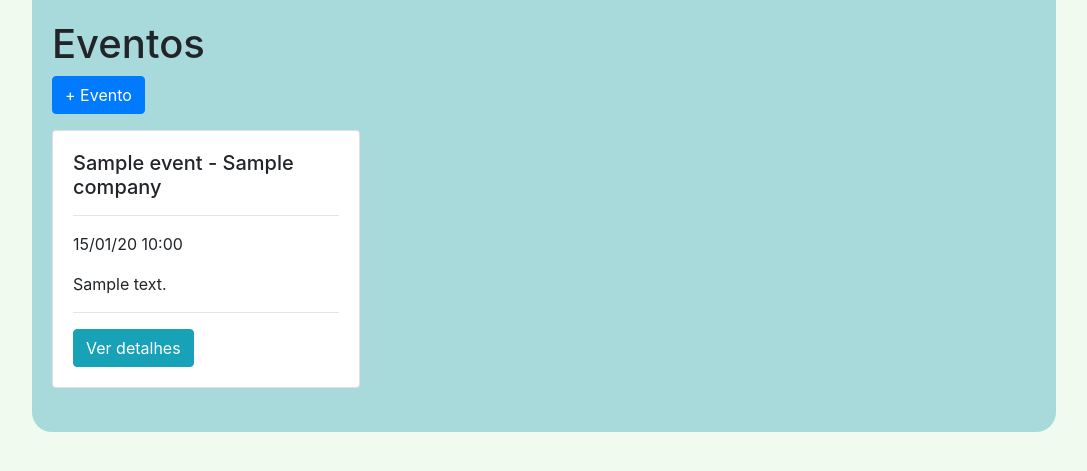
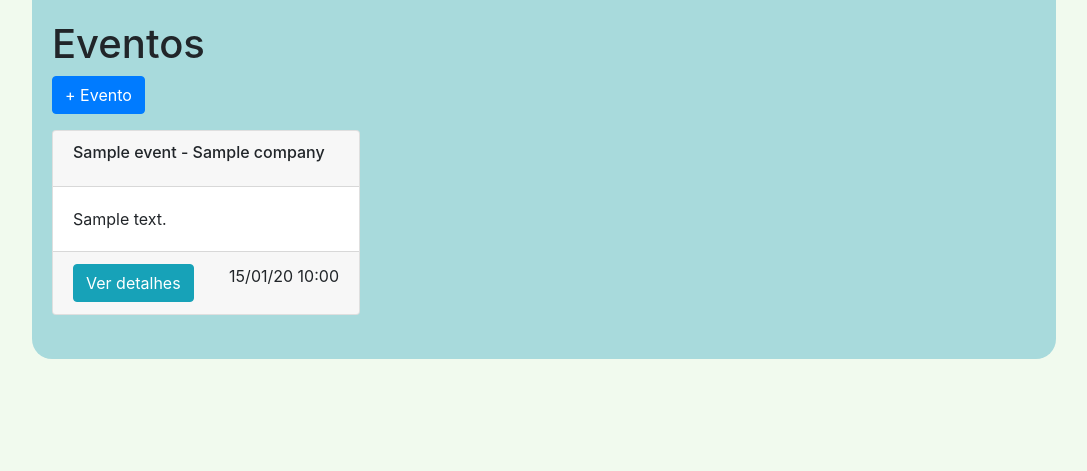
Before and after one commit to yurimachados/event_platform, a Django app: page /event-list/ in a window 1280 px wide. Shown: the part 56-527 px from the top of the page, without its empty margins (96-1183 px from the left). Run offline with Django 4.2, Linux system fonts and the light colour scheme; a user stored in the database is signed in; tables that the repository leaves empty hold one stand-in row (values such as "Sample post"); some libraries are stand-ins or nearby versions.

Commit message:
Refactor event_list.html layout

```diff
--- a/core/templates/core/event_list.html
+++ b/core/templates/core/event_list.html
@@ -1,10 +1,7 @@
-{% extends "./base.html" %}
-
-{% block title %}
-  Eventos
-{% endblock %}
-
+{% extends './base.html' %}
+{% block title %}Eventos{% endblock %}
 {% block content %}
+    <div>
         <h1>Eventos</h1>
         <a href="{% url 'event-create' %}" class="btn btn-primary mb-3">+ Evento</a>
 
@@ -12,17 +9,19 @@
             {% for event in events %}
                 <div class="col-md-4 mb-4">
                     <div class="card">
-                    {% comment %} <img src="{{ event.image.url }}" class="card-img-top" alt="{{ event.title }}"> {% endcomment %}
+                        <div class='card-header d-flex flex-row justify-content-between'>
+                            <h6 class="card-title">{{ event.title }} - {{ event.company }}</h6>
+                        </div>
                         <div class="card-body">
-                        <h5 class="card-title">{{ event.title }} - {{ event.company }}</h5>
-                        <hr>
-                        <p class="card-text">{{ event.date|date:"d/m/y H:i" }}</p>
                             <p class="card-text">{{ event.description }}</p>
-                        <hr>
+                        </div>
+                        <div class="card-footer d-flex flex-row justify-content-between">
                             <a href="{% url 'event-detail' event.id %}" class="btn btn-info">Ver detalhes</a>
+                            <p class="card-text">{{ event.date|date:'d/m/y H:i' }}</p>
                         </div>
                     </div>
                 </div>
             {% endfor %}
         </div>
+    </div>
 {% endblock %}
```
Lines whose indentation alone changed are shown as unchanged.
